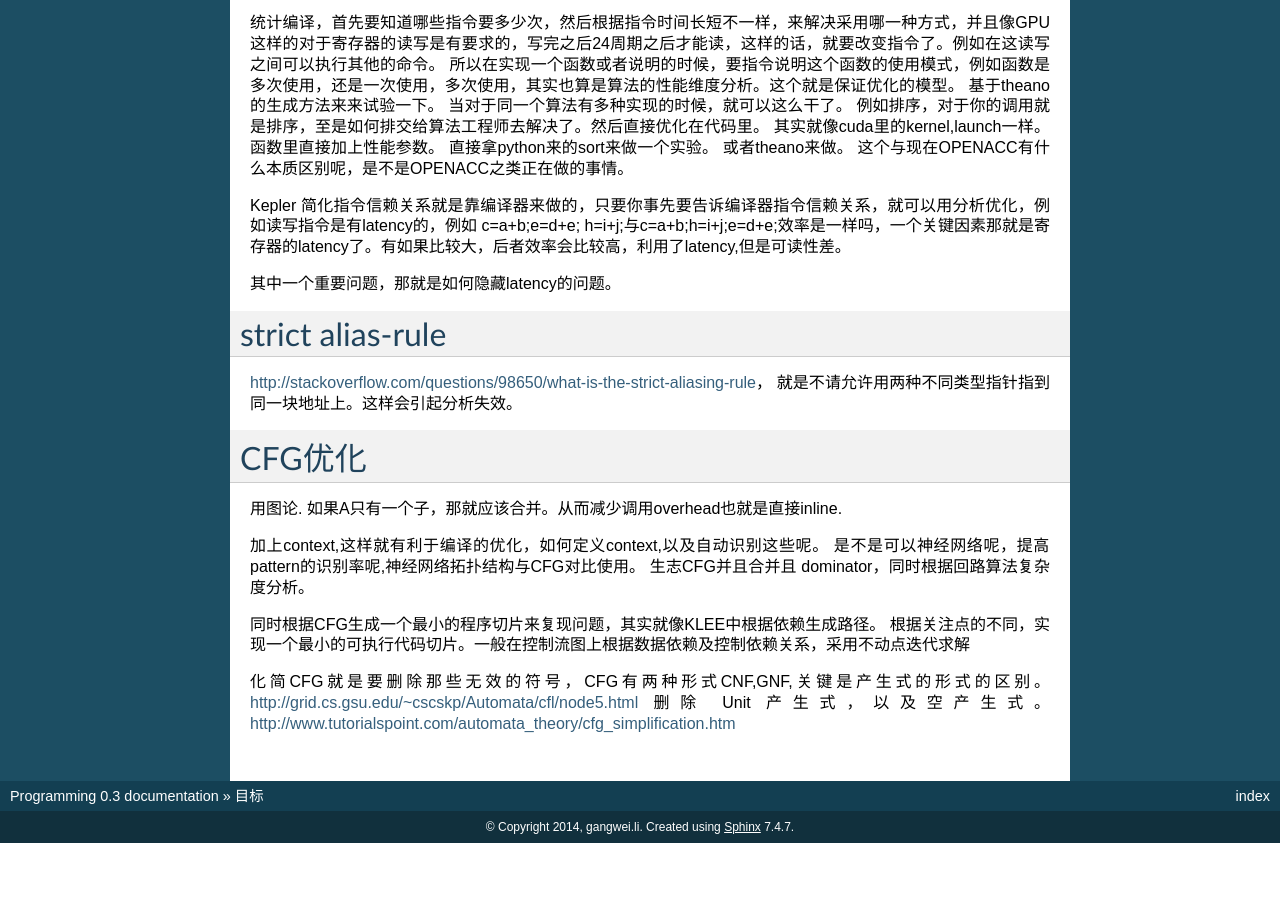
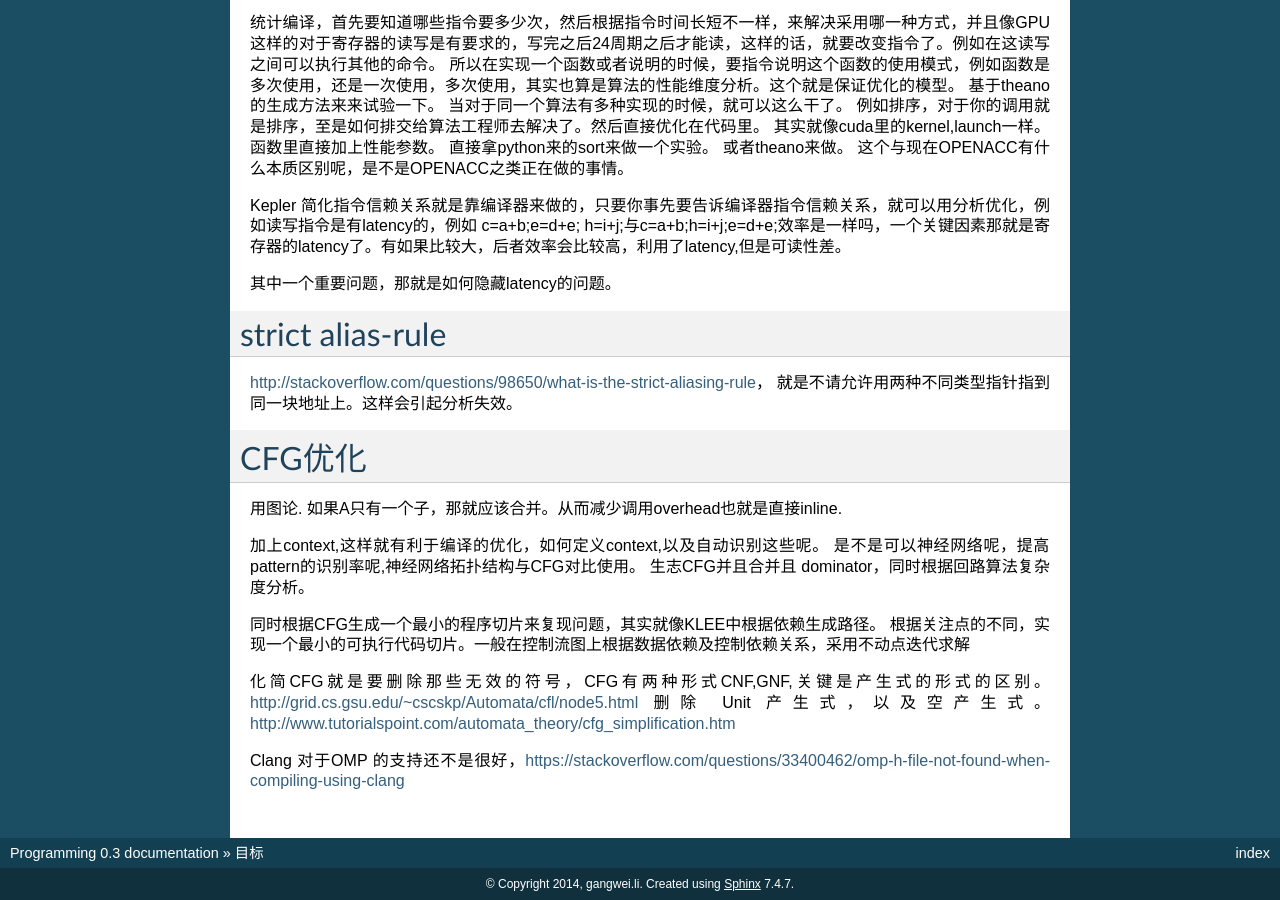
Before and after one commit to gwli/Programming, a Sphinx documentation site: the page built from source/content/Stage_3/LLVM/LLVMStudy.rst, in a window 1280 px wide and 900 px high, scrolled down 9593 px. Built offline with Sphinx 7.4.7, drawn with Linux system fonts in a browser that asks for light colours; before the commit the page ends 10436 px from its top, so only the background shows below that.

Commit message:
Clang 对 OMP的支持

```diff
--- a/source/content/Stage_3/LLVM/LLVMStudy.rst
+++ b/source/content/Stage_3/LLVM/LLVMStudy.rst
@@ -568,3 +568,6 @@ CFG优化
 http://grid.cs.gsu.edu/~cscskp/Automata/cfl/node5.html
 删除 Unit 产生式，以及空产生式。
 http://www.tutorialspoint.com/automata_theory/cfg_simplification.htm
+
+
+Clang 对于OMP 的支持还不是很好，https://stackoverflow.com/questions/33400462/omp-h-file-not-found-when-compiling-using-clang
```
